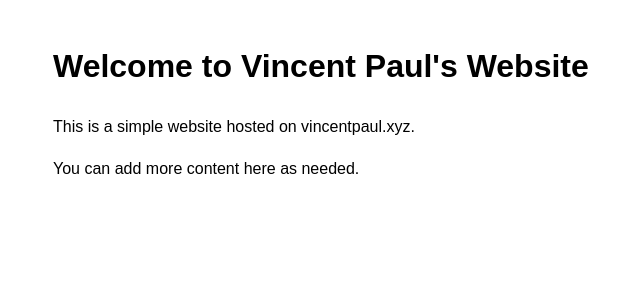
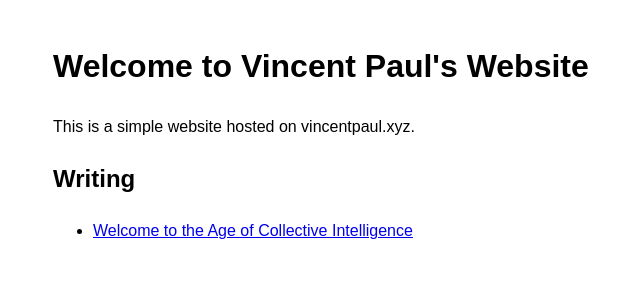
Before and after one commit to knomadic/vincentpaulxyz.github.io, a plain HTML site: page index.html in a window 1280 px wide. Shown: the whole page, without its empty margins (187-827 px from the left). Drawn offline with Linux system fonts and the light colour scheme.

Commit message:
Add "Writing" subheader and first article.

```diff
--- a/index.html
+++ b/index.html
@@ -18,6 +18,9 @@
 <body>
     <h1>Welcome to Vincent Paul's Website</h1>
     <p>This is a simple website hosted on vincentpaul.xyz.</p>
-    <p>You can add more content here as needed.</p>
+    <h2>Writing</h2>
+        <ul>
+            <li><a href="https://knomad.io/blog/age-of-ci">Welcome to the Age of Collective Intelligence</a></li>
+        </ul>
 </body>
 </html>
```
